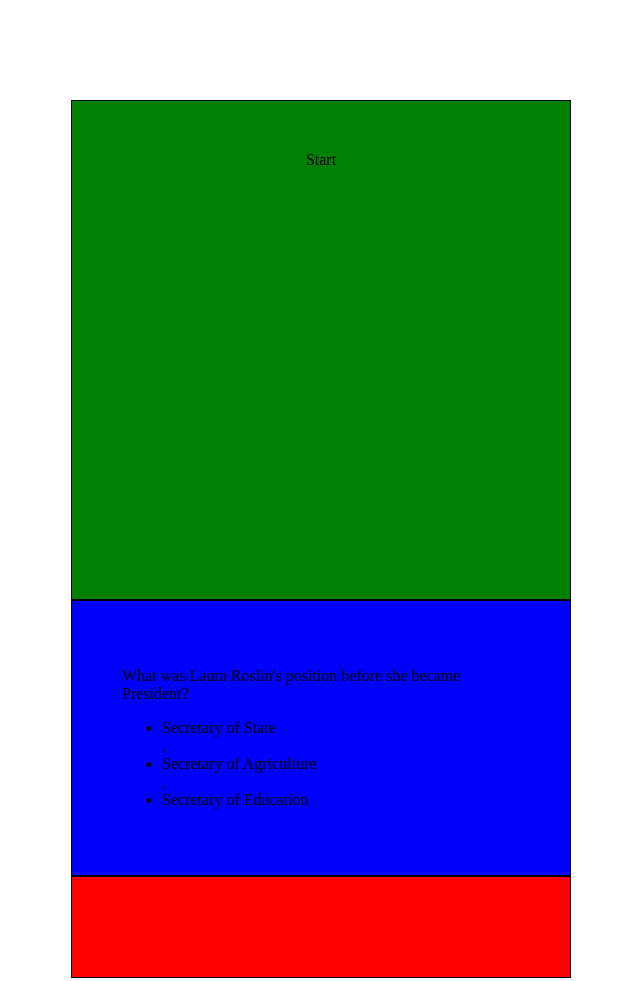
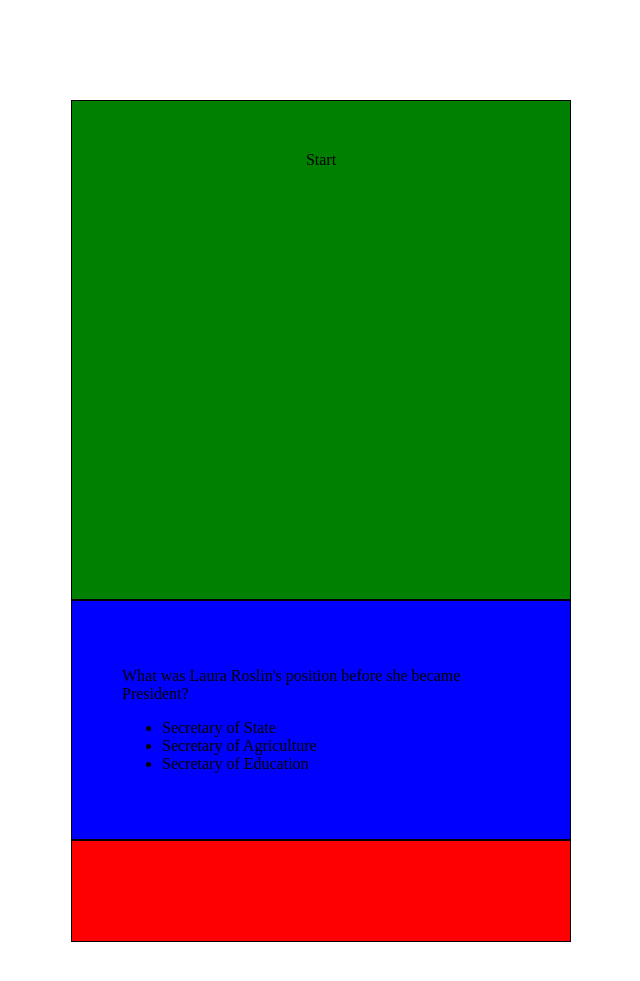
Before and after one commit to PansFortress/quiz_galore, a plain HTML site: page index.html in a window 1280 px wide. Shown: the whole page, without its empty margins (319-959 px from the left). After the commit the page ends 950 px from the top, so only its background shows below. Drawn offline with nearby package versions, Linux system fonts and the light colour scheme.

Commit message:
Fix for comma separation of answers

```diff
--- a/app.js
+++ b/app.js
@@ -44,7 +44,7 @@ var renderQuestion = function(state, element){
         '<ul>' +
         question.answers.map(function(answer){
             return '<li>' + answer + '</li>'
-        }) + '</ul>';
+        }).join(" ") + '</ul>';
 
     console.log(questionsHTML);
 
--- a/main.css
+++ b/main.css
@@ -15,6 +15,8 @@
 	text-align:center;
 }
 
+
+
 .pre-quiz{
 	background-color: green;
 	height: 500px;
```
